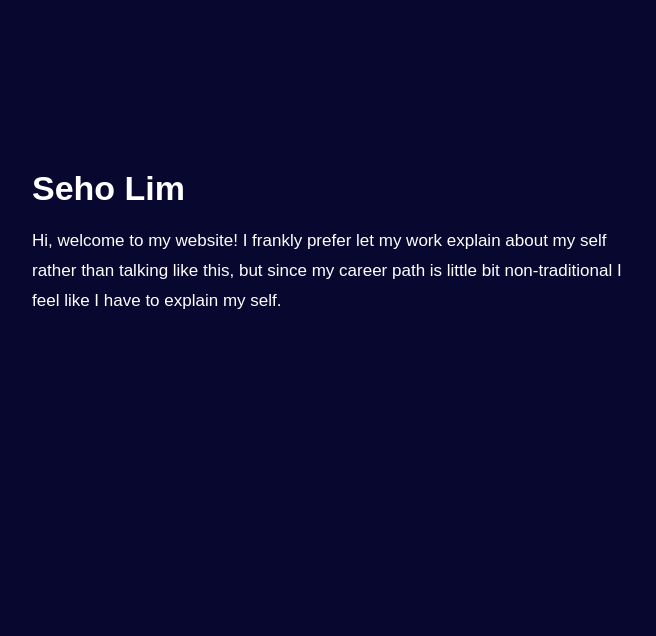
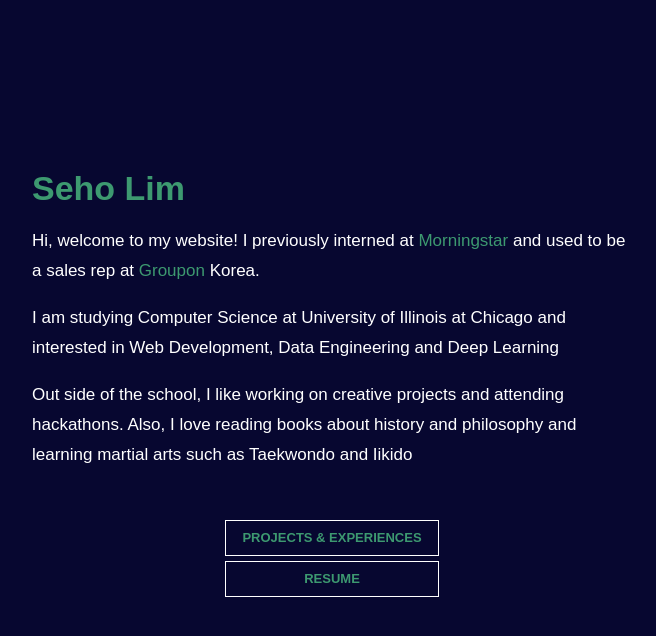
Before and after one commit to sonamoo/myPortfolio, a PHP site: page /about.html in a window 1280 px wide. Shown: the top 636 px of the page, without its empty margins (308-964 px from the left). Run offline with PHP 8.4, Linux system fonts and the light colour scheme; some libraries are stand-ins or nearby versions.

Commit message:
almost finished the about page.

```diff
--- a/about.html
+++ b/about.html
@@ -6,7 +6,6 @@
     <meta charset="UTF-8">
     <meta name="viewport" content="width=device-width, initial-scale=1">
     <title>Seho About</title>
-
     <link rel="stylesheet" href="css/about.css">
     <script src="https://use.fontawesome.com/3c44ce0d55.js"></script>
     <link href="https://fonts.googleapis.com/css?family=Raleway:300|Roboto" rel="stylesheet">
@@ -16,10 +15,18 @@
     <div class="row">
         <div class="col-md-12">
             <div class="about-wrapper">
-                <h1>Seho Lim</h1>
+                <h1><a href="profile.html">Seho Lim</a></h1>
+                <p>Hi, welcome to my website! I previously interned at <a href="http://www.morningstar.com/">Morningstar</a> and used to be a sales rep at <a href="https://www.groupon.com/">Groupon</a> Korea.</p>
+                <p>I am studying Computer Science at University of Illinois at Chicago and interested in Web Development, Data Engineering and Deep Learning</p>
+                <p>Out side of the school, I like working on creative projects and attending hackathons. Also, I love reading books about history and philosophy and learning martial arts such as Taekwondo and Iikido</p>
 
-                <p>Hi, welcome to my website! I frankly prefer let my work explain about my self rather than talking like this, but since my career path is little bit non-traditional I feel like I have to explain my self. </p>
+                <div class="about-buttons-wrapper">
+                    <a href="main.html" class="a-button">PROJECTS & EXPERIENCES</a>
+                    <a href="Resume_SehoLim.pdf" class="a-button">RESUME</a>
+                </div>
+
             </div>
+
         </div>
     </div>
 </div>
--- a/css/about.css
+++ b/css/about.css
@@ -7,6 +7,11 @@ body {
     font-family: 'Roboto', sans-serif;
 }
 
+a, a:hover, a:link, a:visited, a:active {
+    color: #3d9970;
+    text-decoration: none;
+
+}
 .about-wrapper {
     max-width: 600px;
     margin: 0 auto;
@@ -16,3 +21,29 @@ body {
     font-weight: lighter;
     font-size: 17px;
 }
+
+.a-button {
+    display: flex;
+    align-items: center;
+    justify-content: center;
+    width: 200px;
+    height: 30px;
+    top: 50%;
+    color: white;
+    margin: 5px auto;
+    font: bold 13px Arial;
+    text-decoration: none;
+    background-color: transparent;
+    color: white;
+    padding: 2px 6px 2px 6px;
+    border: 1px solid white;
+}
+
+.a-button:hover {
+    background-color: #3d9970;
+    color: #070730;
+}
+
+.about-buttons-wrapper {
+    margin-top: 50px;
+}
```
